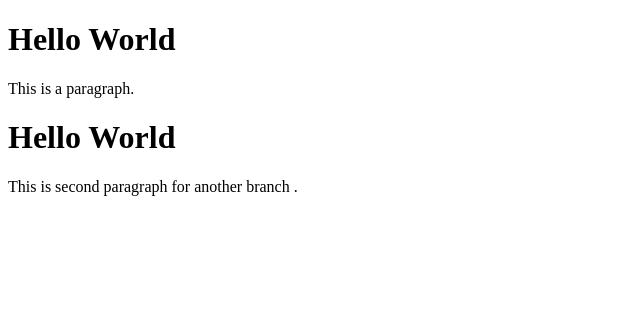
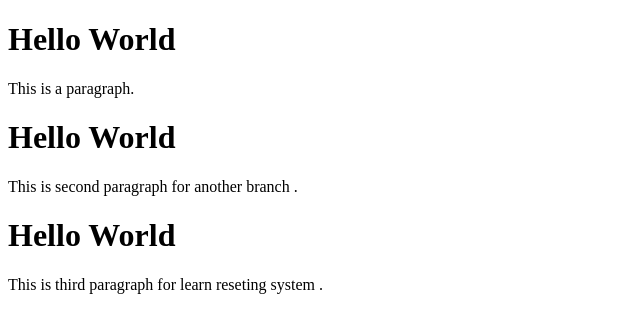
Before and after one commit to Abdullah9001/learn-git, a plain HTML site: page index.html in a window 1280 px wide. Shown: the whole page, without its empty margins (0-640 px from the left). Drawn offline with Linux system fonts and the light colour scheme.

Commit message:
done for this

```diff
--- a/dir2/app2.js
+++ /dev/null
@@ -1 +0,0 @@
-console.log("Hello World, this is for app 2");
--- /dev/null
+++ b/dir2/app3.js
@@ -0,0 +1 @@
+console.log("app3.js created for lern reseting system");
--- a/index.html
+++ b/index.html
@@ -15,5 +15,9 @@
       <h1>Hello World</h1>
       <p>This is second paragraph for another branch .</p>
     </div>
+    <div>
+      <h1>Hello World</h1>
+      <p>This is third paragraph for learn reseting system .</p>
+    </div>
   </body>
 </html>
```
Also changed, not shown: one.txt (added).
